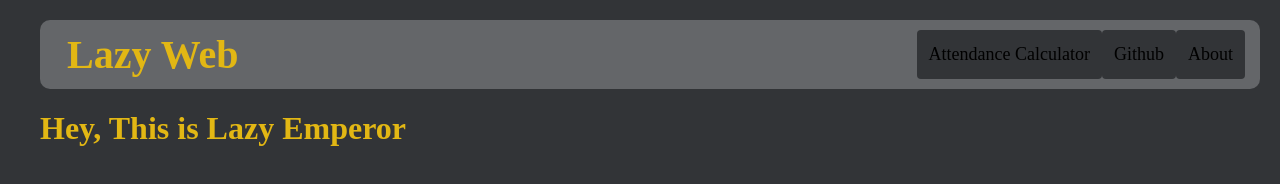
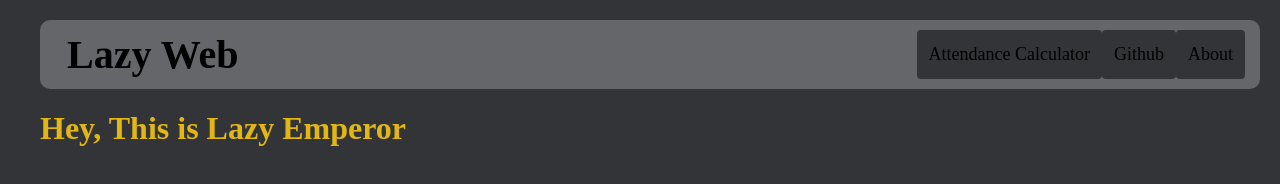
Before and after one commit to 21Cash/LazyWeb, a website built with Parcel: page index.html in a window 1280 px wide. Built offline with nearby package versions, Linux system fonts and the light colour scheme.

Commit message:
Changed Logo Color

```diff
--- a/css/HeaderCss/Header.css
+++ b/css/HeaderCss/Header.css
@@ -26,7 +26,8 @@
 
   font-size: 40px;
   font-weight: bold;
-  color: #E2B714;
+  /*color: #E2B714;*/
+  color: black;
   background-color: rgb(0,0,0,0);
 }
 
--- a/css/main.css
+++ b/css/main.css
@@ -27,7 +27,7 @@ html {
 .logo {
   line-height: 0.1;
   display: table;
-  color: #E2B714;
+  /*color: #E2B714;*/
   font-size: 2em;
   background-color: grey;
 
```
